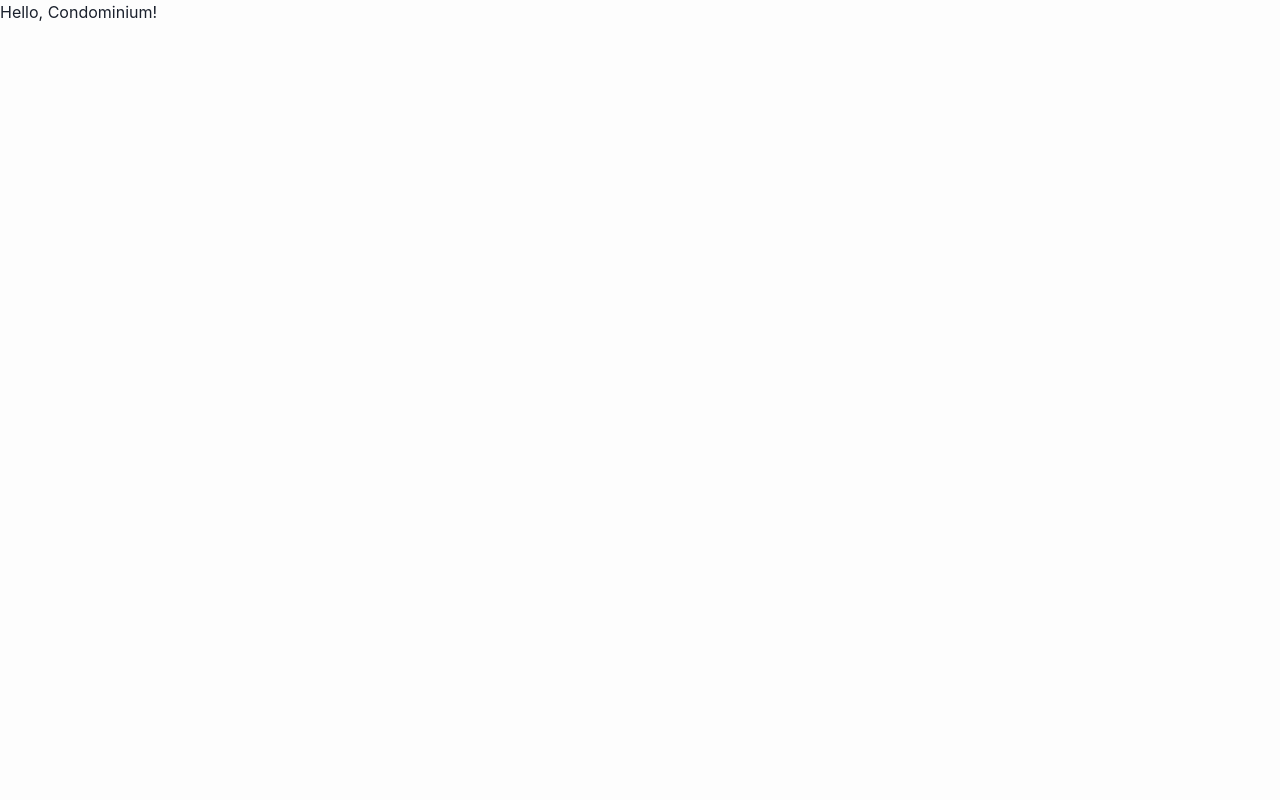
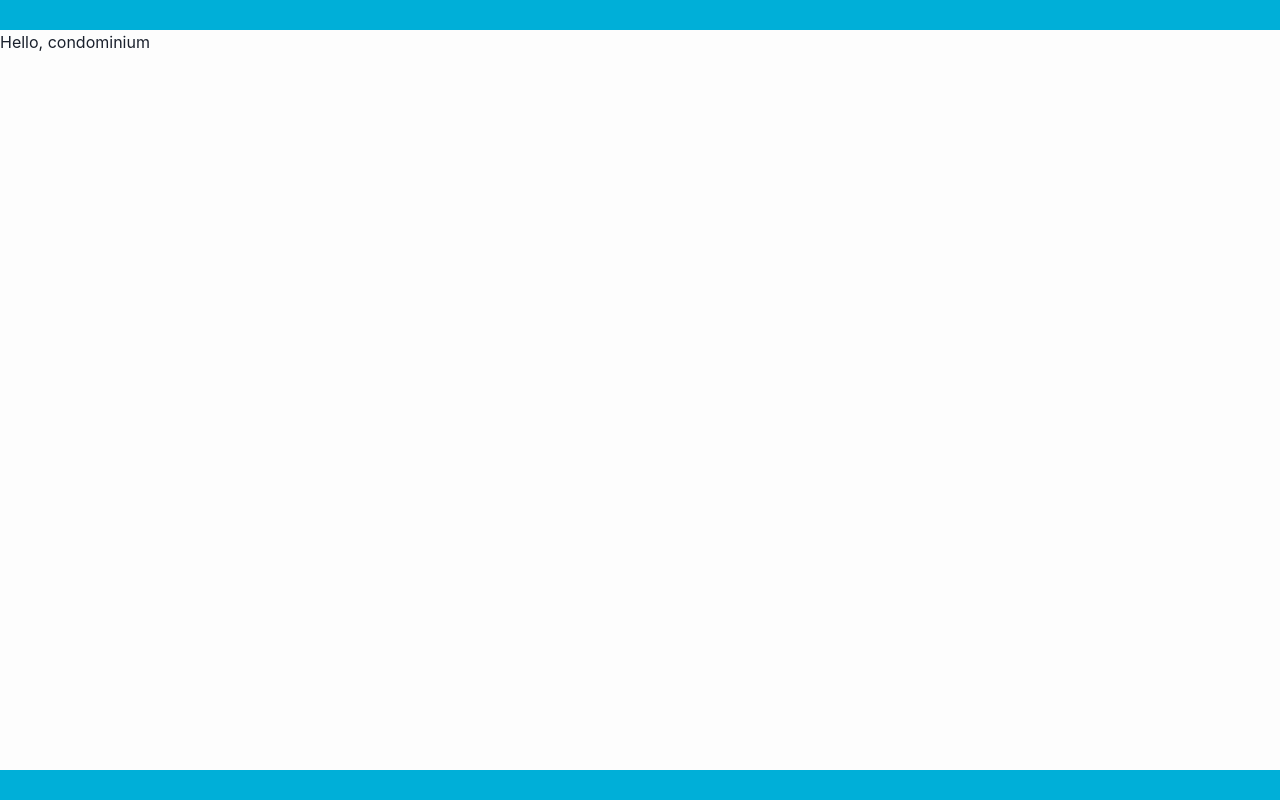
Before and after one commit to TYTO-code/Condominium, a React (Vite) app: page / in a window 1280 px wide. Built offline with nearby package versions, Linux system fonts and the light colour scheme.

Commit message:
feat: integrate TopBar and Footer

```diff
--- a/src/App.tsx
+++ b/src/App.tsx
@@ -1,5 +1,18 @@
+import { Box, Flex } from '@chakra-ui/react';
+
+import Footer from './components/Footer';
+import TopBar from './components/TopBar';
+
 function App(): JSX.Element {
-  return <h1>Hello, Condominium!</h1>;
+  return (
+    <Flex direction="column" w="100%" h="100vh">
+      <TopBar />
+      <Box w="100%" flex={1}>
+        <h1>Hello, condominium</h1>
+      </Box>
+      <Footer />
+    </Flex>
+  );
 }
 
 export default App;
```
